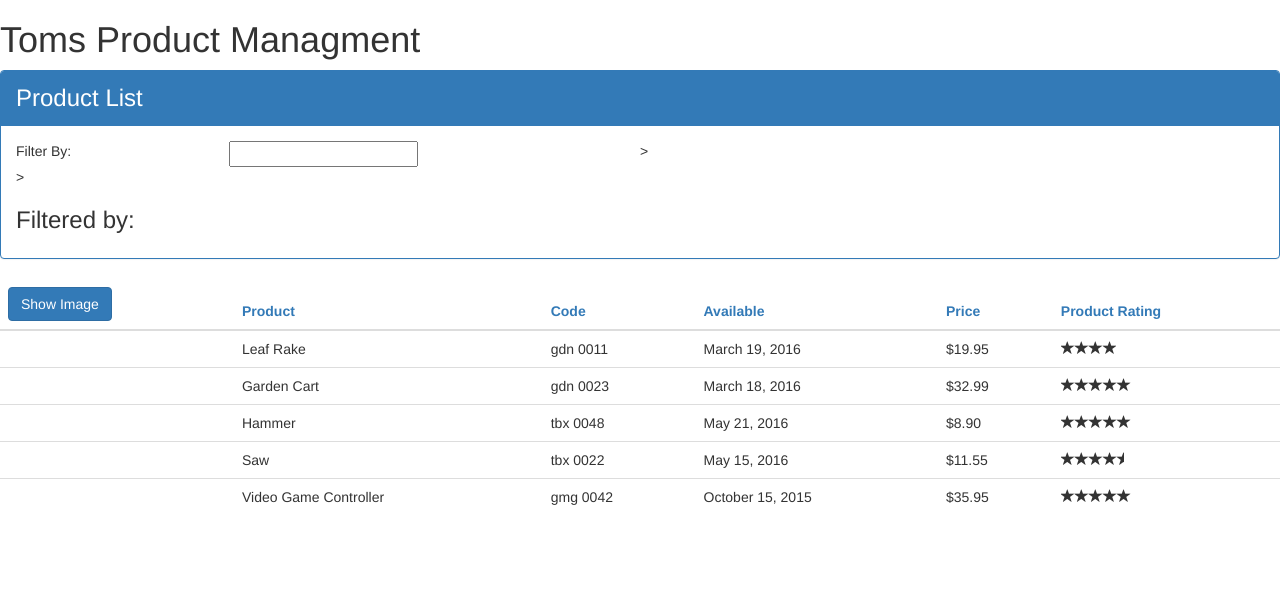
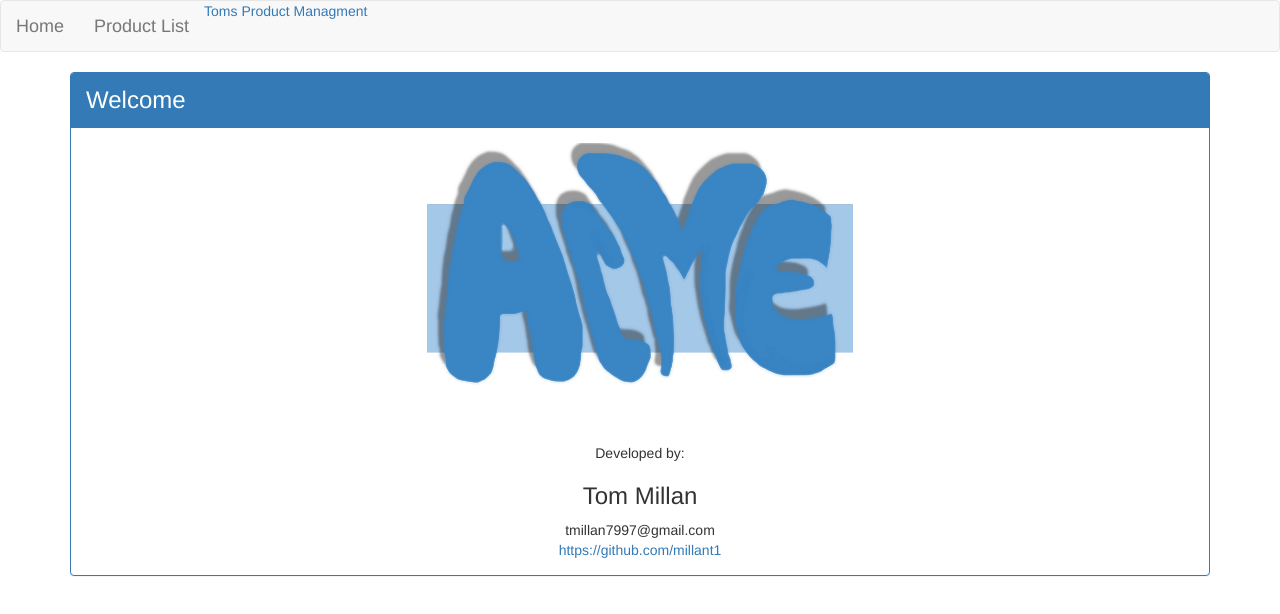
Before and after one commit to millant1/toms-angular-app, an Angular app: page /welcome in a window 1280 px wide. Shown: the top 614 px of the page. Built offline with nearby package versions, Linux system fonts and the light colour scheme.

Commit message:
added menu items and routing

```diff
--- a/src/app/app.component.ts
+++ b/src/app/app.component.ts
@@ -4,8 +4,20 @@ import { ProductService } from './products/product.service';
 @Component({
   selector: 'pm-root',
   template: `
-  <div><h1>{{pageTitle}}</h1>
-      <pm-products></pm-products>
+  <div>
+      <nav class='navbar navbar-default'>
+        <div class='container-flud'>
+          <a class='navbar-bran'>{{pageTitle}}</a>
+          <ul class='nav navbar-nav'>
+          <li><a [routerLink]="['/welcome']">Home</a></li>
+          <li><a [routerLink]="['/products']">Product List</a></li>
+          </ul>
+
+        </div>
+      </nav>
+      <div class='container'>
+      <router-outlet></router-outlet>
+      </div>
   </div>
   `,
   providers:[ ProductService ]
--- a/src/app/home/welcome.component.html
+++ b/src/app/home/welcome.component.html
@@ -10,11 +10,11 @@
         </div>
         <div class="row"  >
             <div class="text-center">Developed by:</div>
-            <h3 class="text-center">Deborah Kurata</h3>
+            <h3 class="text-center">Tom Millan</h3>
 
-            <div class="text-center">@deborahkurata</div>
+            <div class="text-center">tmillan7997@gmail.com</div>
             <div class="text-center">
-                <a href="http://www.bit.ly/DeborahKsBlog">www.bit.ly/DeborahKsBlog</a>
+                <a href="https://github.com/millant1">https://github.com/millant1</a>
             </div>
         </div>
     </div>
--- /dev/null
+++ b/src/app/products/product-detail.component.html
@@ -0,0 +1,5 @@
+<div class='panel panel-primary' *ngIf='product'>
+    <div class='panel-heading'>
+        {{pageTitle + ': ' + product.productName}}
+      </div>
+</div>
--- /dev/null
+++ b/src/app/products/product-detail.component.ts
@@ -0,0 +1,16 @@
+import { Component, OnInit } from '@angular/core';
+import { IProduct } from './product';
+
+@Component({
+    templateUrl: './product-detail.component.html',
+  styleUrls: ['./product-detail.component.css']
+})
+export class ProductDetailComponent implements OnInit {
+    pageTitle: string = 'Product Detail';
+    product: IProduct;
+  constructor() { }
+
+  ngOnInit() {
+  }
+
+}
--- a/src/app/products/product-list.component.ts
+++ b/src/app/products/product-list.component.ts
@@ -3,7 +3,7 @@ import { IProduct } from './product';
 import { ProductService } from './product.service';
 
 @Component({
-    selector: 'pm-products',
+
     templateUrl: './product-list.component.html',
     styleUrls: ['./product-list.component.css']
 })
```
Also changed, not shown: src/app/app.module.ts (+15 -2 lines), src/app/products/product-detail.component.css (added), 1 other file (tests, documents, lock files or other folders).
